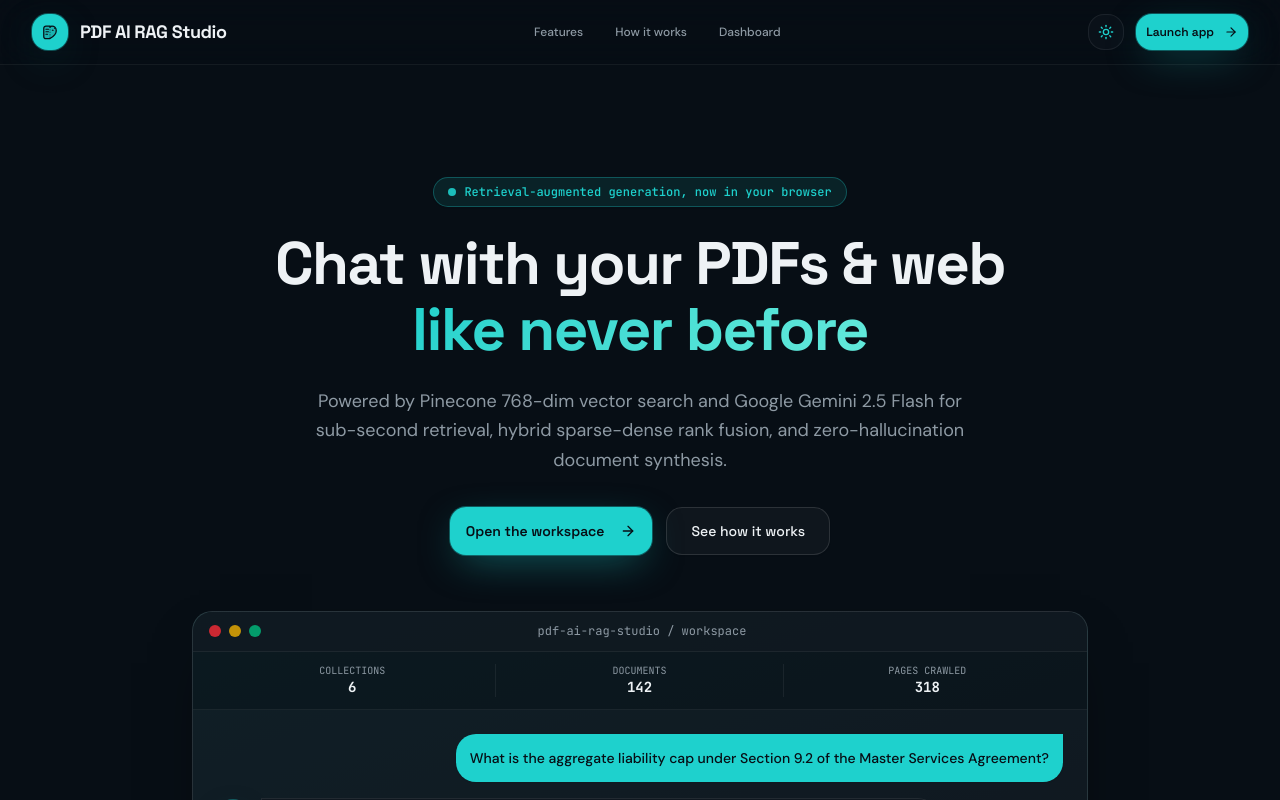
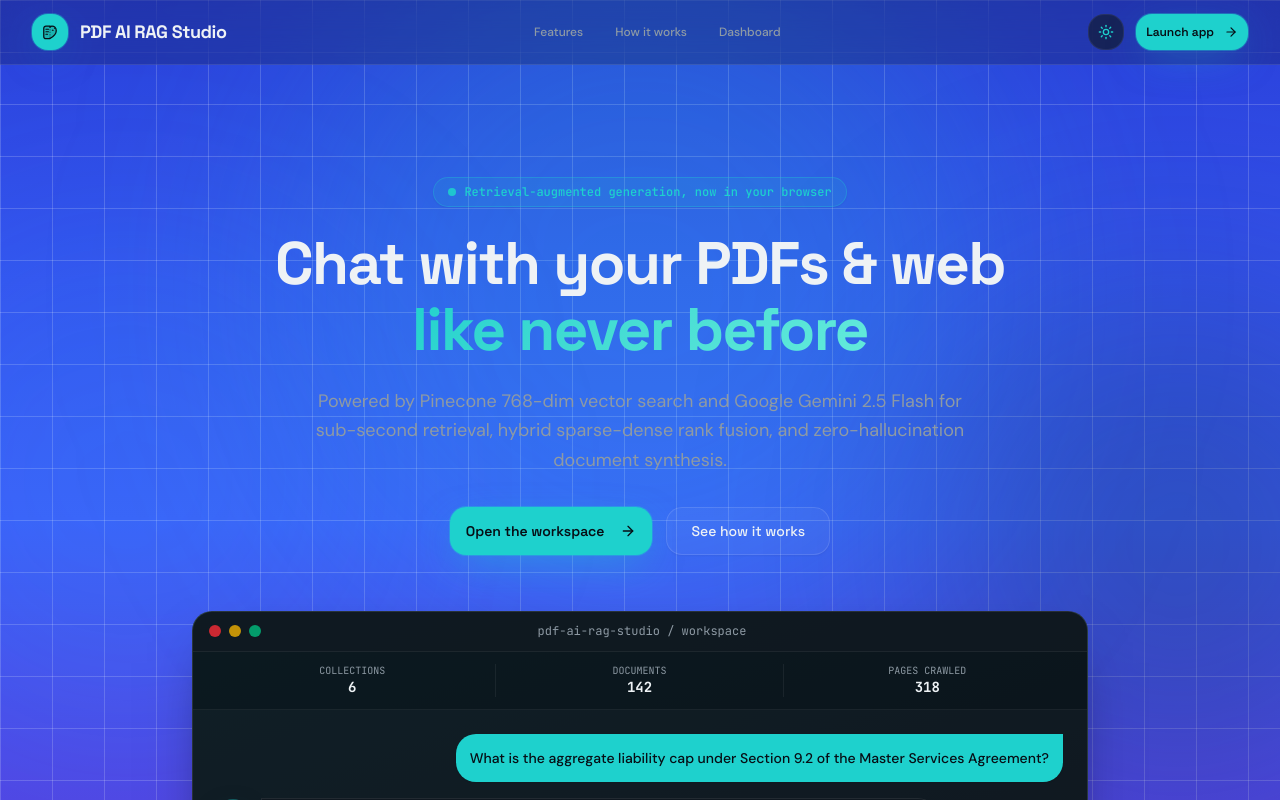
Before and after one commit to Pradeepks01/PDF-AI, a Next.js app in the folder frontend/: page / in a window 1280 px wide. Shown: the top 800 px of the page. Built offline with nearby package versions, Linux system fonts and the light colour scheme.

Commit message:
Fix grid visibility

```diff
--- a/frontend/app/globals.css
+++ b/frontend/app/globals.css
@@ -179,18 +179,18 @@
   position: fixed;
   inset: 0;
   pointer-events: none;
-  z-index: -9;
+  z-index: 0;
   background-size: 52px 52px;
   background-image:
-    linear-gradient(to right, rgba(255, 255, 255, 0.16) 1px, transparent 1px),
-    linear-gradient(to bottom, rgba(255, 255, 255, 0.16) 1px, transparent 1px);
+    linear-gradient(to right, rgba(255, 255, 255, 0.18) 1px, transparent 1px),
+    linear-gradient(to bottom, rgba(255, 255, 255, 0.18) 1px, transparent 1px);
 }
 
 .landing-bg {
   position: fixed;
   inset: 0;
   pointer-events: none;
-  z-index: -10;
+  z-index: 0;
   overflow: hidden;
   background: linear-gradient(180deg, #2a41d9 0%, #3552f2 35%, #3d5bfd 65%, #5046e5 100%);
 }
--- a/frontend/app/page.tsx
+++ b/frontend/app/page.tsx
@@ -130,27 +130,28 @@ export default function LandingPage() {
   ]
 
   return (
-    <div className="min-h-screen bg-background text-foreground relative selection:bg-primary/25 selection:text-foreground overflow-x-hidden">
+    <div className="min-h-screen text-foreground relative selection:bg-primary/25 selection:text-foreground overflow-x-hidden">
 
       {/* ---------------- 1. AMBIENT BACKGROUND & FULL PAGE BOX-GRID ---------------- */}
       <div className="landing-bg" aria-hidden="true" />
       <div className="landing-grid-full" aria-hidden="true" />
 
       <div
-        className="absolute top-[-8%] left-1/2 -translate-x-1/2 w-[44rem] h-[44rem] rounded-full blur-[120px] bg-primary/20 pointer-events-none -z-10"
+        className="fixed top-[-8%] left-1/2 -translate-x-1/2 w-[44rem] h-[44rem] rounded-full blur-[120px] bg-primary/20 pointer-events-none z-0"
         aria-hidden="true"
       />
       <div
-        className="absolute top-[36%] right-[-12%] w-[32rem] h-[32rem] rounded-full blur-[120px] bg-accent/30 pointer-events-none -z-10"
+        className="fixed top-[36%] right-[-12%] w-[32rem] h-[32rem] rounded-full blur-[120px] bg-accent/30 pointer-events-none z-0"
         aria-hidden="true"
       />
       <div
-        className="absolute bottom-[8%] left-[-10%] w-[32rem] h-[32rem] rounded-full blur-[120px] bg-primary/10 pointer-events-none -z-10"
+        className="fixed bottom-[8%] left-[-10%] w-[32rem] h-[32rem] rounded-full blur-[120px] bg-primary/10 pointer-events-none z-0"
         aria-hidden="true"
       />
 
-      {/* ---------------- 2. NAV HEADER ---------------- */}
-      <header className="sticky top-0 z-50 border-b border-border/60 bg-background/70 backdrop-blur-xl">
+      <div className="relative z-10">
+        {/* ---------------- 2. NAV HEADER ---------------- */}
+        <header className="sticky top-0 z-50 border-b border-white/10 bg-black/20 backdrop-blur-xl">
         <div className="max-w-7xl mx-auto h-16 px-4 sm:px-6 lg:px-8 flex items-center justify-between">
 
           {/* Logo + Wordmark */}
@@ -657,6 +658,7 @@ export default function LandingPage() {
           </div>
         </div>
       </footer>
+      </div>
     </div>
   )
 }
```
